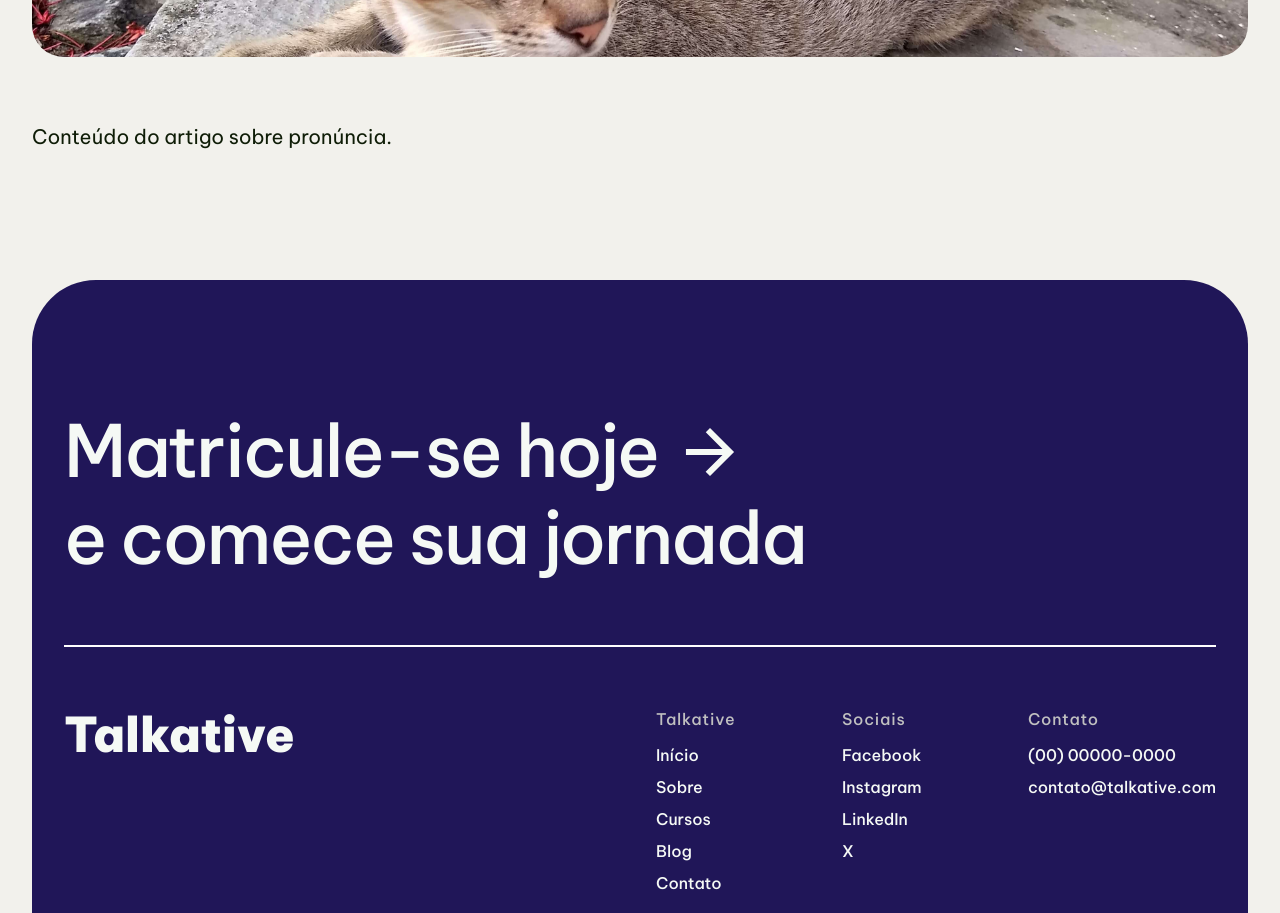
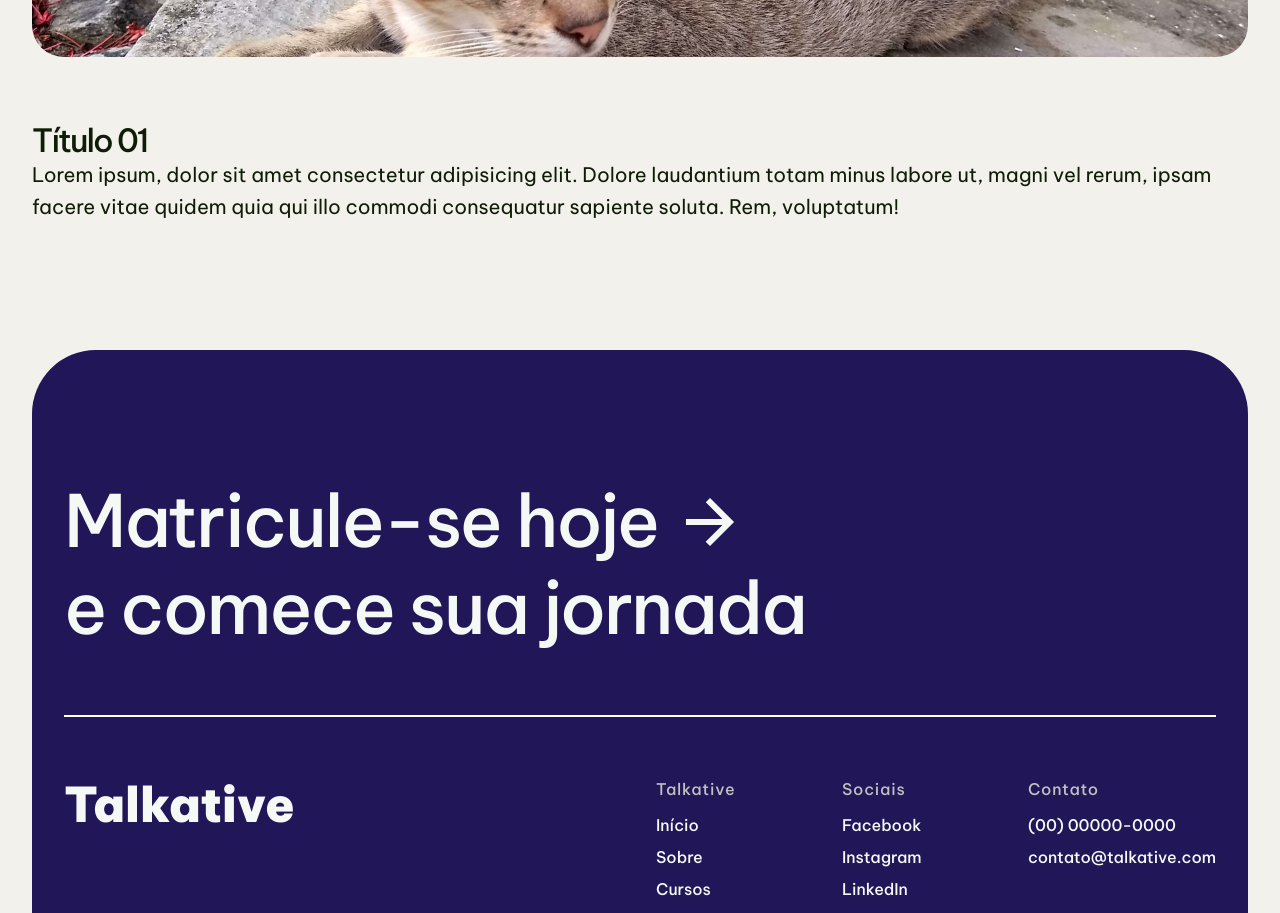
Before and after one commit to SnayderRodrigues/react-study, a React (Vite) app: page /blog/5-dicas-para-melhorar-pronuncia in a window 1280 px wide. Shown: the part 1040-1953 px from the top of the page. Built offline with nearby package versions, Linux system fonts and the light colour scheme.

Commit message:
feat: add dynamic structure for individual blog articles

```diff
--- a/src/pages/blog/BlogArticlePage.jsx
+++ b/src/pages/blog/BlogArticlePage.jsx
@@ -7,11 +7,62 @@ import { MdDateRange } from "react-icons/md";
 import { MdAccessTime } from "react-icons/md";
 import BlogArticleNotFound from "./BlogArticleNotFound";
 
+const FirstArticle = () => (
+  <div>
+    <h3>Título 01</h3>
+    <p>
+      Lorem ipsum, dolor sit amet consectetur adipisicing elit. Dolore
+      laudantium totam minus labore ut, magni vel rerum, ipsam facere vitae
+      quidem quia qui illo commodi consequatur sapiente soluta. Rem, voluptatum!
+    </p>
+  </div>
+);
+
+const SecondArticle = () => (
+  <div>
+    <h3>Título 01</h3>
+    <p>
+      Lorem ipsum, dolor sit amet consectetur adipisicing elit. Dolore
+      laudantium totam minus labore ut, magni vel rerum, ipsam facere vitae
+      quidem quia qui illo commodi consequatur sapiente soluta. Rem, voluptatum!
+    </p>
+    <h3>Título 02</h3>
+    <p>
+      Lorem ipsum, dolor sit amet consectetur adipisicing elit. Dolore
+      laudantium totam minus labore ut, magni vel rerum, ipsam facere vitae
+      quidem quia qui illo commodi consequatur sapiente soluta. Rem, voluptatum!
+    </p>
+  </div>
+);
+
+const ThirdArticle = () => (
+  <div>
+    <h3>Título 01</h3>
+    <p>
+      Lorem ipsum, dolor sit amet consectetur adipisicing elit. Dolore
+      laudantium totam minus labore ut, magni vel rerum, ipsam facere vitae
+      quidem quia qui illo commodi consequatur sapiente soluta. Rem, voluptatum!
+    </p>
+    <h3>Título 02</h3>
+    <p>
+      Lorem ipsum, dolor sit amet consectetur adipisicing elit. Dolore
+      laudantium totam minus labore ut, magni vel rerum, ipsam facere vitae
+      quidem quia qui illo commodi consequatur sapiente soluta. Rem, voluptatum!
+    </p>
+    <h3>Título 03</h3>
+    <p>
+      Lorem ipsum, dolor sit amet consectetur adipisicing elit. Dolore
+      laudantium totam minus labore ut, magni vel rerum, ipsam facere vitae
+      quidem quia qui illo commodi consequatur sapiente soluta. Rem, voluptatum!
+    </p>
+  </div>
+);
+
 const articles = [
   {
     slug: "5-dicas-para-melhorar-pronuncia",
     title: "5 Dicas Essenciais para Melhorar Sua Pronúncia em Inglês",
-    content: "Conteúdo do artigo sobre pronúncia.",
+    content: FirstArticle,
     image: Cat,
     author: "Nome do Autor",
     date: "01/01/2024",
@@ -21,7 +72,7 @@ const articles = [
   {
     slug: "aprender-ingles-desde-infancia",
     title: "Por Que Aprender Inglês Desde a Infância Faz Toda a Diferença?",
-    content: "Conteúdo do artigo sobre aprender inglês na infância.",
+    content: SecondArticle,
     image: Cat,
     author: "Nome do Autor",
     date: "01/01/2024",
@@ -32,7 +83,7 @@ const articles = [
     slug: "ingles-para-adolescentes",
     title:
       "Inglês para Adolescentes: Como Conectar o Ensino com o Mundo Digital",
-    content: "Conteúdo do artigo sobre adolescentes e o ensino digital.",
+    content: ThirdArticle,
     image: Cat,
     author: "Nome do Autor",
     date: "01/01/2024",
@@ -59,6 +110,8 @@ const BlogArticlePage = () => {
   if (!article) {
     return <BlogArticleNotFound />;
   }
+
+  const ArticleContent = article.content;
 
   return (
     <section className="blogArticlePage">
@@ -91,7 +144,7 @@ const BlogArticlePage = () => {
           alt={article.title}
           className="blogArticlePage__image"
         />
-        <p>{article.content}</p>
+        <ArticleContent />
       </div>
     </section>
   );
```
